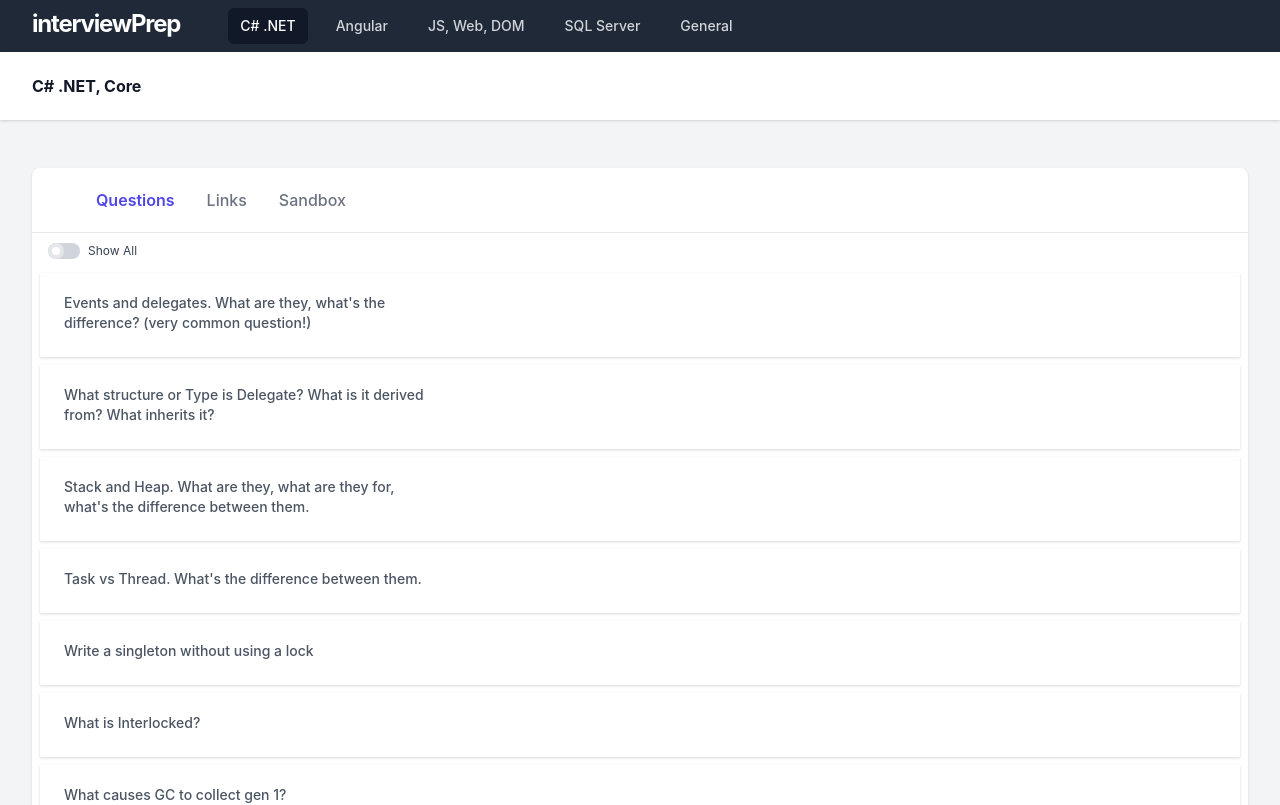
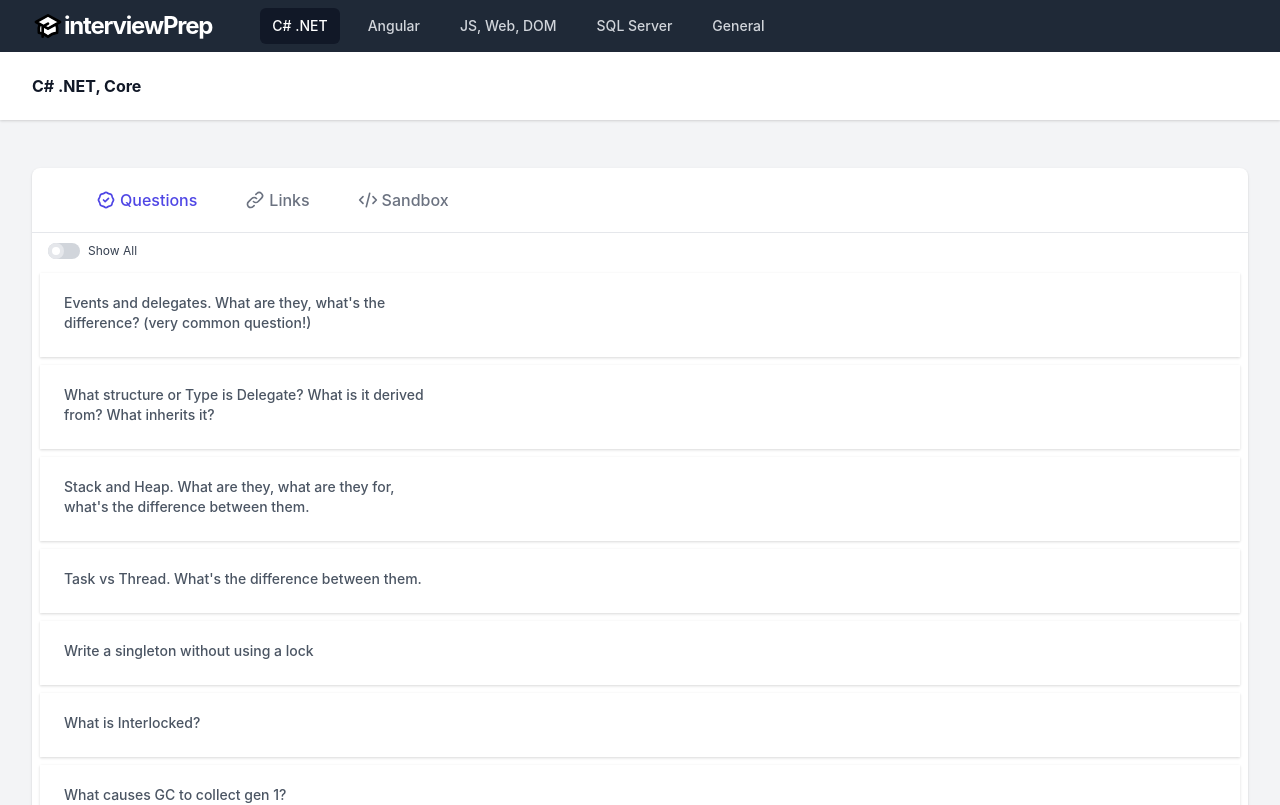
Before and after one commit to k-ger/react-interview-prep, a React (Create React App) app: page / in a window 1280 px wide. Shown: the top 805 px of the page. Built offline with nearby package versions, Linux system fonts and the light colour scheme.

Commit message:
Added Icons

```diff
--- a/src/components/Home.tsx
+++ b/src/components/Home.tsx
@@ -1,6 +1,7 @@
 import { Component } from "react";
 import TopicPage from "./TopicPage";
 import { Category, CategoryDescription, CategoryName } from "../common/models";
+import Icon, { IconType } from "../icons/Icon";
 
 interface IHomeProps {
 
@@ -17,31 +18,32 @@ class Home extends Component<IHomeProps, IHomeState> {
         }
     }
 
-    render () {
+    render() {
         return (
             <div>
                 <div className="w-full">
 
                     <nav className="bg-gray-800 ">
                         <div className="max-w-7xl mx-auto px-2 py-2 sm:px-6 lg:px-8 sm:flex sm:justify-start">
-                            <div className="whitespace-nowrap text-center sm:text-left">
+                            <div className="flex items-center  whitespace-nowrap justify-center sm:justify-start">
+                                <Icon iconType={IconType.Learn} className='w-6 pb-2 sm:pb-0 sm:w-8'></Icon>
                                 <h1 className="text-white pr-0 pb-2 sm:pb-0 sm:mr-8 text-l sm:text-2xl font-bold sm:pr-4 cursor-default tracking-tighter ">
                                     interviewPrep
                                 </h1>
                             </div>
                             <div className="flex space-x-4 flex-wrap items-center justify-center sm:items-stretch sm:justify-start">
-                                <a href="#" className={this._getTabClassName(Category.DOTNET)} onClick={() => {this._selectTab(Category.DOTNET)}}>{CategoryName.get(Category.DOTNET)}</a>
-                                <a href="#" className={this._getTabClassName(Category.ANGULAR)} onClick={() => {this._selectTab(Category.ANGULAR)}}>{CategoryName.get(Category.ANGULAR)}</a>
-                                <a href="#" className={this._getTabClassName(Category.JSWEBDOM)} onClick={() => {this._selectTab(Category.JSWEBDOM)}}>{CategoryName.get(Category.JSWEBDOM)}</a>
-                                <a href="#" className={this._getTabClassName(Category.SQL)} onClick={() => {this._selectTab(Category.SQL)}}>{CategoryName.get(Category.SQL)}</a>
-                                <a href="#" className={this._getTabClassName(Category.GENERAL)} onClick={() => {this._selectTab(Category.GENERAL)}}>{CategoryName.get(Category.GENERAL)}</a>
+                                <a href="#" className={this._getTabClassName(Category.DOTNET)} onClick={() => { this._selectTab(Category.DOTNET) }}>{CategoryName.get(Category.DOTNET)}</a>
+                                <a href="#" className={this._getTabClassName(Category.ANGULAR)} onClick={() => { this._selectTab(Category.ANGULAR) }}>{CategoryName.get(Category.ANGULAR)}</a>
+                                <a href="#" className={this._getTabClassName(Category.JSWEBDOM)} onClick={() => { this._selectTab(Category.JSWEBDOM) }}>{CategoryName.get(Category.JSWEBDOM)}</a>
+                                <a href="#" className={this._getTabClassName(Category.SQL)} onClick={() => { this._selectTab(Category.SQL) }}>{CategoryName.get(Category.SQL)}</a>
+                                <a href="#" className={this._getTabClassName(Category.GENERAL)} onClick={() => { this._selectTab(Category.GENERAL) }}>{CategoryName.get(Category.GENERAL)}</a>
                             </div>
                         </div>
 
                     </nav>
 
                     <header className="bg-white shadow">
-                            <div className="max-w-7xl mx-auto py-6 px-4 sm:px-6 lg:px-8">
+                        <div className="max-w-7xl mx-auto py-6 px-4 sm:px-6 lg:px-8">
                             <h1 className="text-l font-bold leading-tight text-gray-900">
                                 {CategoryDescription.get(this.state.categoryId)}
                             </h1>
@@ -50,9 +52,9 @@ class Home extends Component<IHomeProps, IHomeState> {
                 </div>
                 <main className="">
                     <div className="max-w-7xl mx-auto py-6 sm:px-6 lg:px-8">
-                    <div className="px-4 py-6 sm:px-0">
-                        <TopicPage categoryId={this.state.categoryId}></TopicPage>
-                    </div>
+                        <div className="px-4 py-6 sm:px-0">
+                            <TopicPage categoryId={this.state.categoryId}></TopicPage>
+                        </div>
                     </div>
                 </main>
             </div>
@@ -60,7 +62,7 @@ class Home extends Component<IHomeProps, IHomeState> {
     }
 
     componentDidMount = () => {
-        this.setState({categoryId: Category.DOTNET})
+        this.setState({ categoryId: Category.DOTNET })
     }
 
     private _getTabClassName = (tab: Category): string => {
--- a/src/components/Toggle.tsx
+++ b/src/components/Toggle.tsx
@@ -20,11 +20,11 @@ export class Toggle extends Component<IToggleProps, IToggleState> {
         }
     }
 
-    render () {
+    render() {
         return (
             <div>
                 <div className="relative inline-block w-8 mr-2 align-middle select-none">
-                    <input type="checkbox" name="toggle" id="toggle" checked={this.state.isChecked} className="toggle-checkbox absolute block w-4 h-4 rounded-full bg-white border-4 appearance-none cursor-pointer focus:outline-none" onChange={this.toggleClicked}/>
+                    <input type="checkbox" name="toggle" id="toggle" checked={this.state.isChecked} className="toggle-checkbox absolute block w-4 h-4 rounded-full bg-white border-4 appearance-none cursor-pointer focus:outline-none" onChange={this.toggleClicked} />
                     <label htmlFor="toggle" className="toggle-label block overflow-hidden h-4 rounded-full bg-gray-300 cursor-pointer"></label>
                 </div>
                 <label htmlFor="toggle" className="text-xs text-gray-700">{this.state.isChecked ? (this.props.onText || this._onText) : (this.props.offText || this._offText)}</label>
@@ -33,7 +33,7 @@ export class Toggle extends Component<IToggleProps, IToggleState> {
     }
 
     toggleClicked = () => {
-        this.setState({isChecked: !this.state.isChecked});
+        this.setState({ isChecked: !this.state.isChecked });
         setTimeout(() => {
             this.props.change(this.state.isChecked);
         });
--- a/src/components/TopicPage.tsx
+++ b/src/components/TopicPage.tsx
@@ -2,6 +2,7 @@ import { Component } from "react";
 import DataService from "../common/data.service";
 import { Category, Link, Question } from "../common/models";
 import Toggle from "./Toggle";
+import Icon, { IconType } from "../icons/Icon";
 
 interface ITopicPageProps {
     categoryId: Category
@@ -39,14 +40,23 @@ class TopicPage extends Component<ITopicPageProps, ITopicPageState> {
         }
     }
 
-    render () {
+    render() {
         return (
             <div className="bg-white shadow overflow-hidden sm:rounded-lg">
                 <div className="flex sm:block justify-center px-4 py-5 sm:px-6">
-                    <div className="sm:ml-10 pr-4 space-x-8">
-                        <a href="#" className={this._getTabClassName(TopicTab.QUESTIONS)} onClick={() => {this._selectTab(TopicTab.QUESTIONS)}}>Questions</a>
-                        <a href="#" className={this._getTabClassName(TopicTab.LINKS)} onClick={() => {this._selectTab(TopicTab.LINKS)}}>Links</a>
-                        <a href="#" className={this._getTabClassName(TopicTab.SANDBOX)} onClick={() => {this._selectTab(TopicTab.SANDBOX)}}>Sandbox</a>
+                    <div className="sm:ml-10 space-x-8 sm:space-x-12 flex">
+                        <a href="#" className={this._getTabClassName(TopicTab.QUESTIONS)} onClick={() => { this._selectTab(TopicTab.QUESTIONS) }}>
+                            <Icon iconType={IconType.Badge} className={this._getTabIconClassName(TopicTab.QUESTIONS)}></Icon>
+                            Questions
+                        </a>
+                        <a href="#" className={this._getTabClassName(TopicTab.LINKS)} onClick={() => { this._selectTab(TopicTab.LINKS) }}>
+                            <Icon iconType={IconType.Link} className={this._getTabIconClassName(TopicTab.LINKS)}></Icon>
+                            Links
+                        </a>
+                        <a href="#" className={this._getTabClassName(TopicTab.SANDBOX)} onClick={() => { this._selectTab(TopicTab.SANDBOX) }}>
+                            <Icon iconType={IconType.Code} className={this._getTabIconClassName(TopicTab.SANDBOX)}></Icon>
+                            Sandbox
+                        </a>
                     </div>
                 </div>
                 <div className="border-t border-gray-200">
@@ -70,7 +80,7 @@ class TopicPage extends Component<ITopicPageProps, ITopicPageState> {
     }
 
     componentDidUpdate(prevProps: ITopicPageProps) {
-        if(this.props.categoryId !== prevProps.categoryId) {
+        if (this.props.categoryId !== prevProps.categoryId) {
             this._selectTab(TopicTab.QUESTIONS);
             this._setCategory();
         }
@@ -80,20 +90,20 @@ class TopicPage extends Component<ITopicPageProps, ITopicPageState> {
         this.setState({
             questions: this._allQuestions.filter(x => x.catId() === this.props.categoryId),
             links: this._allLinks.filter(x => x.catId() == this.props.categoryId),
-            sandboxes:  this._allSandboxes.filter(x => x.catId() == this.props.categoryId),
+            sandboxes: this._allSandboxes.filter(x => x.catId() == this.props.categoryId),
         });
     }
 
     private _getQuestions() {
-        if(this.state.questions && this.state.questions.length) {
+        if (this.state.questions && this.state.questions.length) {
             return this.state.questions.map((q) => {
                 return (
-                    <div key={q.id()} className="px-4 py-5 lg:grid lg:grid-cols-3 lg:gap-4 lg:px-6 cursor-pointer hover:bg-gray-100 m-2 shadow" onClick={() => {this._toggleShowAnswer(q)}}>
-                        <div className="text-sm font-medium text-gray-600 pb-1"  dangerouslySetInnerHTML={{__html: q.q()}}>
+                    <div key={q.id()} className="px-4 py-5 lg:grid lg:grid-cols-3 lg:gap-4 lg:px-6 cursor-pointer hover:bg-gray-100 m-2 shadow" onClick={() => { this._toggleShowAnswer(q) }}>
+                        <div className="text-sm font-medium text-gray-600 pb-1" dangerouslySetInnerHTML={{ __html: q.q() }}>
                             {/* {q.q()} */}
                         </div>
                         {q.isShowA() ?
-                        <div className="shadow-inner p-2 pl-4 mt-1 ml-4 lg:ml-0 text-sm text-indigo-900 lg:mt-0 lg:col-span-2 bg-gray-100 border-l-4 border-indigo-600" dangerouslySetInnerHTML={{__html: q.a()}}>
+                            <div className="shadow-inner p-2 pl-4 mt-1 ml-4 lg:ml-0 text-sm text-indigo-900 lg:mt-0 lg:col-span-2 bg-gray-100 border-l-4 border-indigo-600" dangerouslySetInnerHTML={{ __html: q.a() }}>
 
                             </div>
                             : ''}
@@ -109,7 +119,7 @@ class TopicPage extends Component<ITopicPageProps, ITopicPageState> {
     }
 
     private _getLinks() {
-        if(this.state.links && this.state.links.length) {
+        if (this.state.links && this.state.links.length) {
             return this.state.links.map((l) => {
                 return (
                     <div key={l.id()} className="px-4 py-5 sm:grid sm:grid-cols-3 sm:gap-4 sm:px-6 m-2 shadow">
@@ -131,7 +141,7 @@ class TopicPage extends Component<ITopicPageProps, ITopicPageState> {
 
     private _getSandbox() {
         //TODO: get fiddles
-        if(this.state.sandboxes && this.state.sandboxes.length) {
+        if (this.state.sandboxes && this.state.sandboxes.length) {
             return this.state.sandboxes.map((s) => {
                 return (
                     <div key={s.id()} className="px-4 py-5 sm:grid sm:grid-cols-3 sm:gap-4 sm:px-6 m-2 shadow">
@@ -152,9 +162,16 @@ class TopicPage extends Component<ITopicPageProps, ITopicPageState> {
     }
 
     private _getTabClassName = (tab: TopicTab): string => {
-        let classNameSelected = `font-semibold text-indigo-600 hover:text-indigo-500`;
-        let className = `font-medium text-gray-500 hover:text-gray-900`;
+        let classNameSelected = `flex items-center font-medium text-indigo-600 hover:text-indigo-500`;
+        let className = `flex items-center font-medium text-gray-500 hover:text-gray-900`;
 
+        return (tab == this.state.activeTab) ? classNameSelected : className;
+    }
+
+    private _getTabIconClassName = (tab: TopicTab): string => {
+        let classNameSelected = `w-5 mr-1`;
+        let className = `w-5 mr-1`;
+        //they're the same for now
         return (tab == this.state.activeTab) ? classNameSelected : className;
     }
 
@@ -175,12 +192,12 @@ class TopicPage extends Component<ITopicPageProps, ITopicPageState> {
 
     public toggleAll = (isShow: boolean) => {
         let questions = [...this.state.questions];
-        if(isShow) {
+        if (isShow) {
             questions.forEach(x => x.showAns());
-            this.setState({questions: questions});
+            this.setState({ questions: questions });
         } else {
             questions.forEach(x => x.hideAns());
-            this.setState({questions: questions});
+            this.setState({ questions: questions });
         }
     }
 
--- /dev/null
+++ b/src/icons/Icon.tsx
@@ -0,0 +1,60 @@
+import { Component } from "react"
+import { Interface } from "readline"
+
+export enum IconType {
+    Question = 0,
+    Badge = 1,
+    Code = 2,
+    Link = 3,
+    Learn = 4
+}
+
+export interface IIconProps {
+    iconType: IconType,
+    className: string
+}
+
+
+class Icon extends Component<IIconProps> {
+    constructor(props: IIconProps) {
+        super(props);
+    }
+
+    render() {
+        if (this.props.iconType == IconType.Question) {
+            return (
+                <svg className={this.props.className} xmlns="http://www.w3.org/2000/svg" fill="none" viewBox="0 0 24 24" stroke="currentColor">
+                    <path strokeLinecap="round" strokeLinejoin="round" strokeWidth={2} d="M8.228 9c.549-1.165 2.03-2 3.772-2 2.21 0 4 1.343 4 3 0 1.4-1.278 2.575-3.006 2.907-.542.104-.994.54-.994 1.093m0 3h.01M21 12a9 9 0 11-18 0 9 9 0 0118 0z" />
+                </svg>
+            );
+        } else if (this.props.iconType == IconType.Badge) {
+            return (
+                <svg className={this.props.className} xmlns="http://www.w3.org/2000/svg" fill="none" viewBox="0 0 24 24" stroke="currentColor">
+                    <path strokeLinecap="round" strokeLinejoin="round" strokeWidth={2} d="M9 12l2 2 4-4M7.835 4.697a3.42 3.42 0 001.946-.806 3.42 3.42 0 014.438 0 3.42 3.42 0 001.946.806 3.42 3.42 0 013.138 3.138 3.42 3.42 0 00.806 1.946 3.42 3.42 0 010 4.438 3.42 3.42 0 00-.806 1.946 3.42 3.42 0 01-3.138 3.138 3.42 3.42 0 00-1.946.806 3.42 3.42 0 01-4.438 0 3.42 3.42 0 00-1.946-.806 3.42 3.42 0 01-3.138-3.138 3.42 3.42 0 00-.806-1.946 3.42 3.42 0 010-4.438 3.42 3.42 0 00.806-1.946 3.42 3.42 0 013.138-3.138z" />
+                </svg>
+            );
+        } else if (this.props.iconType == IconType.Code) {
+            return (
+                <svg className={this.props.className} xmlns="http://www.w3.org/2000/svg" fill="none" viewBox="0 0 24 24" stroke="currentColor">
+                    <path strokeLinecap="round" strokeLinejoin="round" strokeWidth={2} d="M10 20l4-16m4 4l4 4-4 4M6 16l-4-4 4-4" />
+                </svg>
+            );
+        } else if (this.props.iconType == IconType.Link) {
+            return (
+                <svg className={this.props.className} xmlns="http://www.w3.org/2000/svg" fill="none" viewBox="0 0 24 24" stroke="currentColor">
+                    <path strokeLinecap="round" strokeLinejoin="round" strokeWidth={2} d="M13.828 10.172a4 4 0 00-5.656 0l-4 4a4 4 0 105.656 5.656l1.102-1.101m-.758-4.899a4 4 0 005.656 0l4-4a4 4 0 00-5.656-5.656l-1.1 1.1" />
+                </svg>
+            );
+        } else if (this.props.iconType == IconType.Learn) {
+            return (
+                <svg className={this.props.className} xmlns="http://www.w3.org/2000/svg" fill="none" viewBox="0 0 24 24" stroke="currentColor">
+                    <path fill="#fff" d="M12 14l9-5-9-5-9 5 9 5z" />
+                    <path fill="#fff" d="M12 14l6.16-3.422a12.083 12.083 0 01.665 6.479A11.952 11.952 0 0012 20.055a11.952 11.952 0 00-6.824-2.998 12.078 12.078 0 01.665-6.479L12 14z" />
+                    <path strokeLinecap="round" strokeLinejoin="round" strokeWidth={2} d="M12 14l9-5-9-5-9 5 9 5zm0 0l6.16-3.422a12.083 12.083 0 01.665 6.479A11.952 11.952 0 0012 20.055a11.952 11.952 0 00-6.824-2.998 12.078 12.078 0 01.665-6.479L12 14zm-4 6v-7.5l4-2.222" />
+                </svg>
+            );
+        }
+    }
+}
+
+export default Icon;
```
Lines whose indentation alone changed are shown as unchanged.
